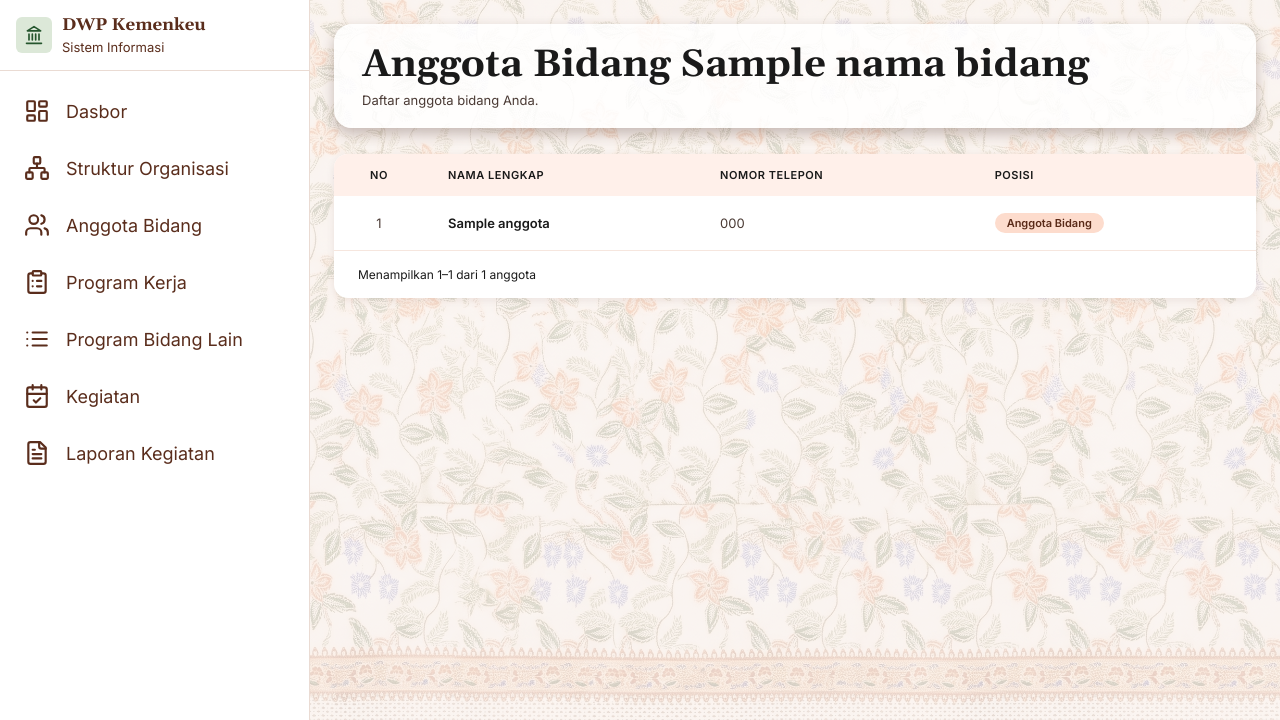
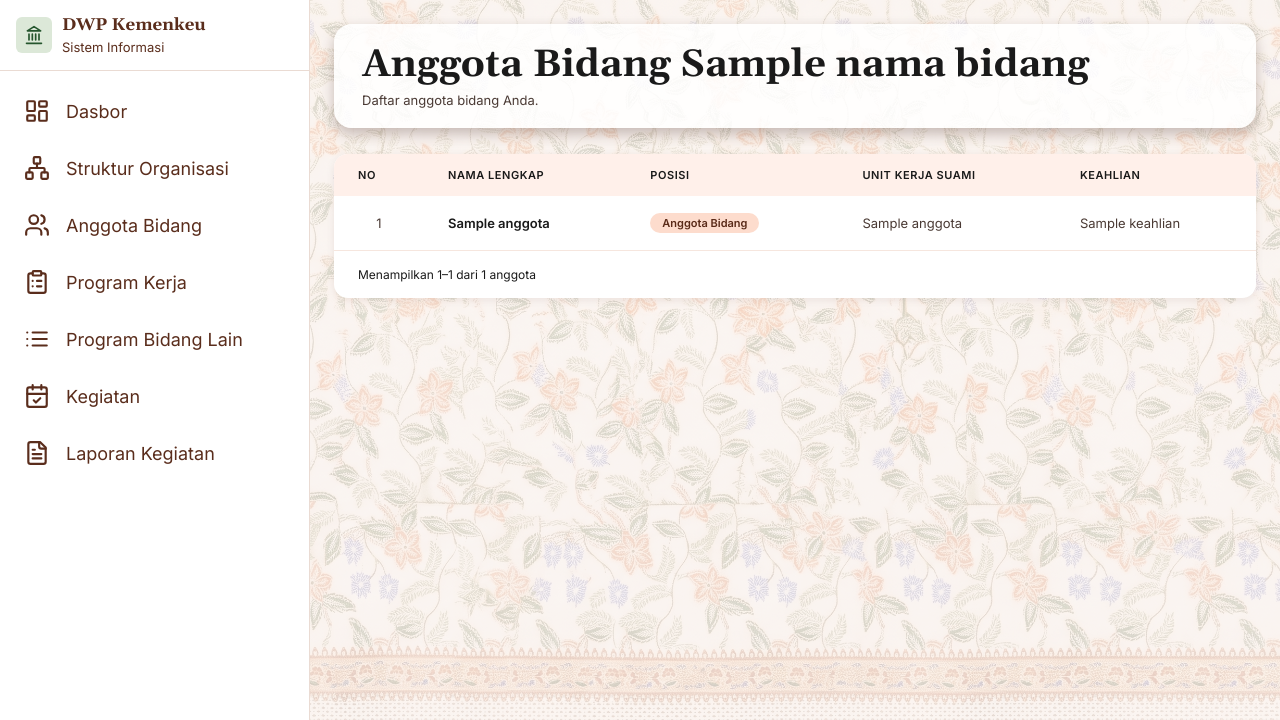
Before and after one commit to arcecusfnm-oss/DWP-IS-Kemenkeu, a Laravel app: template resources/views/pimpinan/anggota-bidang-saya.blade.php in a window 1280 px wide. Shown: the part 80-800 px from the top of the page. Run offline with Laravel 12, Linux system fonts and the light colour scheme; a user stored in the database is signed in; data comes from the database, SQL or seed files in the repository; tables that the repository leaves empty hold one stand-in row (values such as "Sample post"); the template is opened without the code that fills it: most values are stand-ins (such as "Sample title", 1, 10 or a date in 2020); parts of the project's set-up code (start-up, migrations or seed data) failed here and were passed over.

Commit message:
revisi PO B-022 (manda): tampilkan unit kerja suami dan keahlian, hapus nomor telepon

```diff
--- a/app/Http/Controllers/AnggotaBidangController.php
+++ b/app/Http/Controllers/AnggotaBidangController.php
@@ -15,7 +15,7 @@ use Illuminate\Support\Facades\Log;
  *          Tanpa sesi ditolak oleh middleware auth (AC4).
  * Bidang : SELALU diambil dari akun yang masuk. Kalau request membawa ?bidang=
  *          yang bukan bidang akun, ditolak 403 di server (AC2).
- * Respons: hanya nama lengkap, jabatan bidang, dan nomor telepon (AC1).
+ * Respons: hanya nama lengkap, jabatan bidang, nama unit kerja, dan keahlian (AC1).
  *          Tidak ada data akun, kata sandi, atau data pribadi lain yang ikut terbaca.
  */
 class AnggotaBidangController extends Controller
@@ -45,13 +45,15 @@ class AnggotaBidangController extends Controller
 
         try {
             $anggota = DB::table('anggota')
+                ->leftJoin('unit_kerja', 'unit_kerja.id_unit_kerja', '=', 'anggota.id_unit_kerja')
                 ->where('anggota.id_bidang', $idBidangSaya)
                 ->whereNull('anggota.dihapus_pada')
                 ->select(
                     'anggota.id_anggota',
                     'anggota.nama_lengkap',
                     'anggota.jabatan_bidang',
-                    'anggota.nomor_telepon'
+                    'unit_kerja.nama_unit_kerja',
+                    'anggota.keahlian'
                 )
                 // Ketua, lalu wakil ketua, lalu anggota lain berdasarkan nama.
                 ->orderByRaw("CASE anggota.jabatan_bidang WHEN 'ketua' THEN 0 WHEN 'wakil_ketua' THEN 1 ELSE 2 END")
--- a/resources/views/pimpinan/anggota-bidang-saya.blade.php
+++ b/resources/views/pimpinan/anggota-bidang-saya.blade.php
@@ -44,10 +44,11 @@
             <table class="ab-table">
                 <thead>
                     <tr>
-                        <th class="ab-no">No</th>
+                        <th>No</th>
                         <th>Nama Lengkap</th>
-                        <th>Nomor Telepon</th>
                         <th>Posisi</th>
+                        <th>Unit Kerja Suami</th>
+                        <th>Keahlian</th>
                     </tr>
                 </thead>
                 <tbody>
@@ -59,17 +60,18 @@
                                 default => ['Anggota Bidang', 'ab-anggota'],
                             };
                         @endphp
-                        <tr>
+                       <tr>
                             <td class="ab-no">{{ $anggota->firstItem() + $index }}</td>
                             <td class="ab-nama">{{ $a->nama_lengkap }}</td>
-                            <td>{{ $a->nomor_telepon }}</td>
                             <td><span class="ab-badge {{ $posisi[1] }}">{{ $posisi[0] }}</span></td>
+                            <td>{{ $a->nama_unit_kerja ?: '-' }}</td>
+                            <td>{{ $a->keahlian ?: '-' }}</td>
                         </tr>
-                    @empty
+                        @empty
                         <tr>
-                            <td colspan="4" class="ab-kosong">{{ $pesan ?? 'Tidak ada anggota yang sesuai' }}</td>
+                            <td colspan="5" class="ab-kosong">{{ $pesan ?? 'Tidak ada anggota yang sesuai' }}</td>
                         </tr>
-                    @endforelse
+                        @endforelse
                 </tbody>
             </table>
 
```
Also changed, not shown: tests/Feature/AnggotaBidangSayaTest.php (+24 -4 lines).
